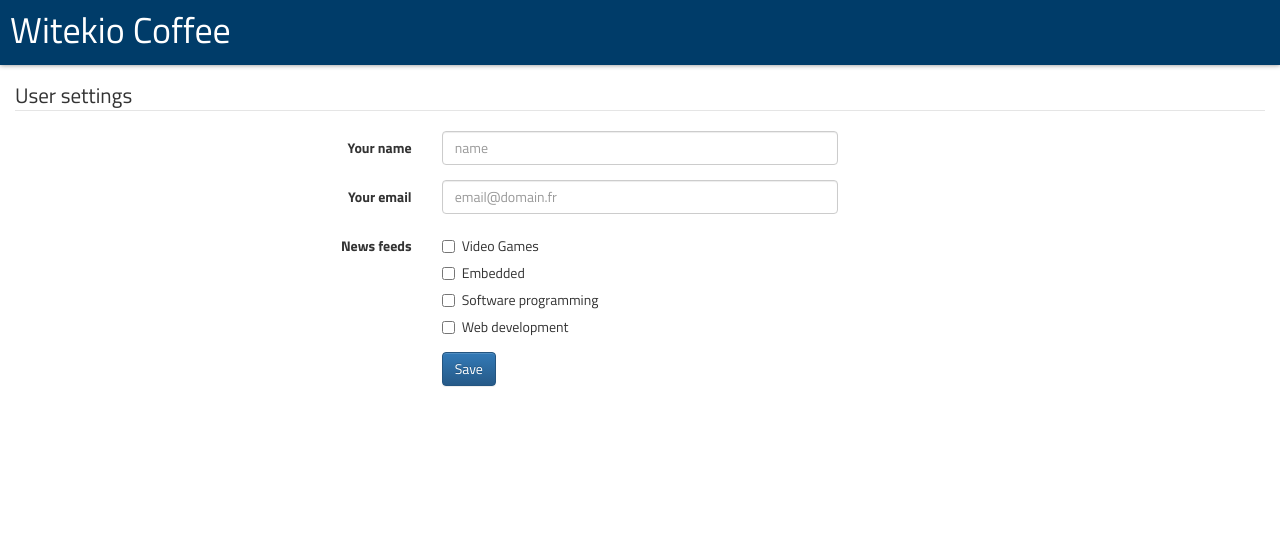
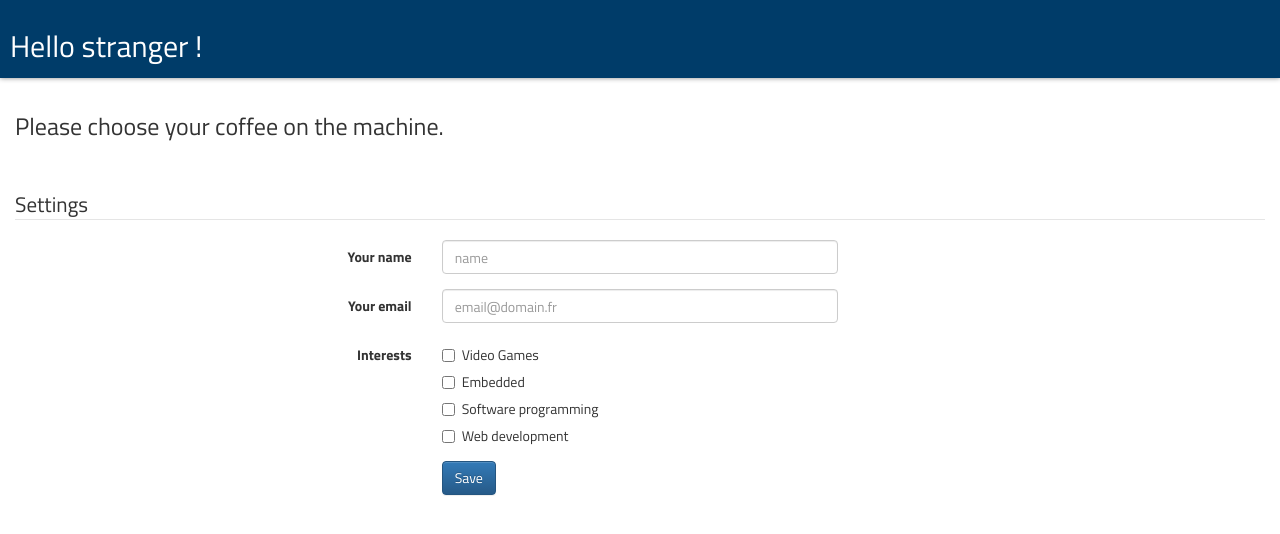
Before and after one commit to Pixep/TwitterBridge, a website: page public/user-settings.html in a window 1280 px wide. Drawn offline with nearby package versions, Linux system fonts and the light colour scheme; no server answers.

Commit message:
Improved a bit the page, added visitor id

```diff
--- a/public/user-settings.html
+++ b/public/user-settings.html
@@ -18,14 +18,20 @@
 
 <body>
 <header>
-	<h1>Witekio Coffee</h1>
+	<h2 id="header-title">Witekio Coffee</h2>
 </header>
+
 <div id="page" class="col-md-12">
+
+	<!-- Title -->
+	<h3>Please choose your coffee on the machine.</h3>
+</br></br>
+
 	<form id="settings-form" class="form-horizontal">
 	<fieldset>
 
 	<!-- Title -->
-	<legend>User settings</legend>
+	<legend>Settings</legend>
 
 	<!-- Coffee liking -->
 	<!-- <div class="form-group">
@@ -70,7 +76,7 @@
 
 	<!-- News -->
 	<div id="news" class="form-group">
-	  <label class="col-md-4 control-label" for="news">News feeds</label>
+	  <label class="col-md-4 control-label" for="news">Interests</label>
 	  <div class="col-md-4">
 	  <div class="checkbox">
 		<label for="news-0">
@@ -111,9 +117,28 @@
 	</form>
 </div>
 	<script>
+		function guid() {
+		  function s4() {
+		    return Math.floor((1 + Math.random()) * 0x10000)
+		      .toString(16)
+		      .substring(1);
+		  }
+		  return s4() + s4() + '-' + s4() + '-' + s4() + '-' +
+		    s4() + '-' + s4() + s4() + s4();
+		}
+
+		if (!localStorage.id)
+			localStorage.id = guid();
+
 		$(window).on('load', function() {
-			if (localStorage.name)
+			if (localStorage.name) {
 				$("#name").val(localStorage.name);
+				$("#header-title").text("Hello " + localStorage.name + " !")
+			}
+			else {
+				$("#header-title").text("Hello stranger !")
+			}
+
 			if (localStorage.email)
 				$("#email").val(localStorage.email);
 
@@ -125,7 +150,8 @@
 				}
 			});
 
-			$.post("/flashed", {name: localStorage.name,
+			$.post("/flashed", {id: localStorage.id,
+								name: localStorage.name,
 								email: localStorage.email,
 								news: localStorage.news})
 		});
```
Also changed, not shown: index.js (+10 -3 lines).
